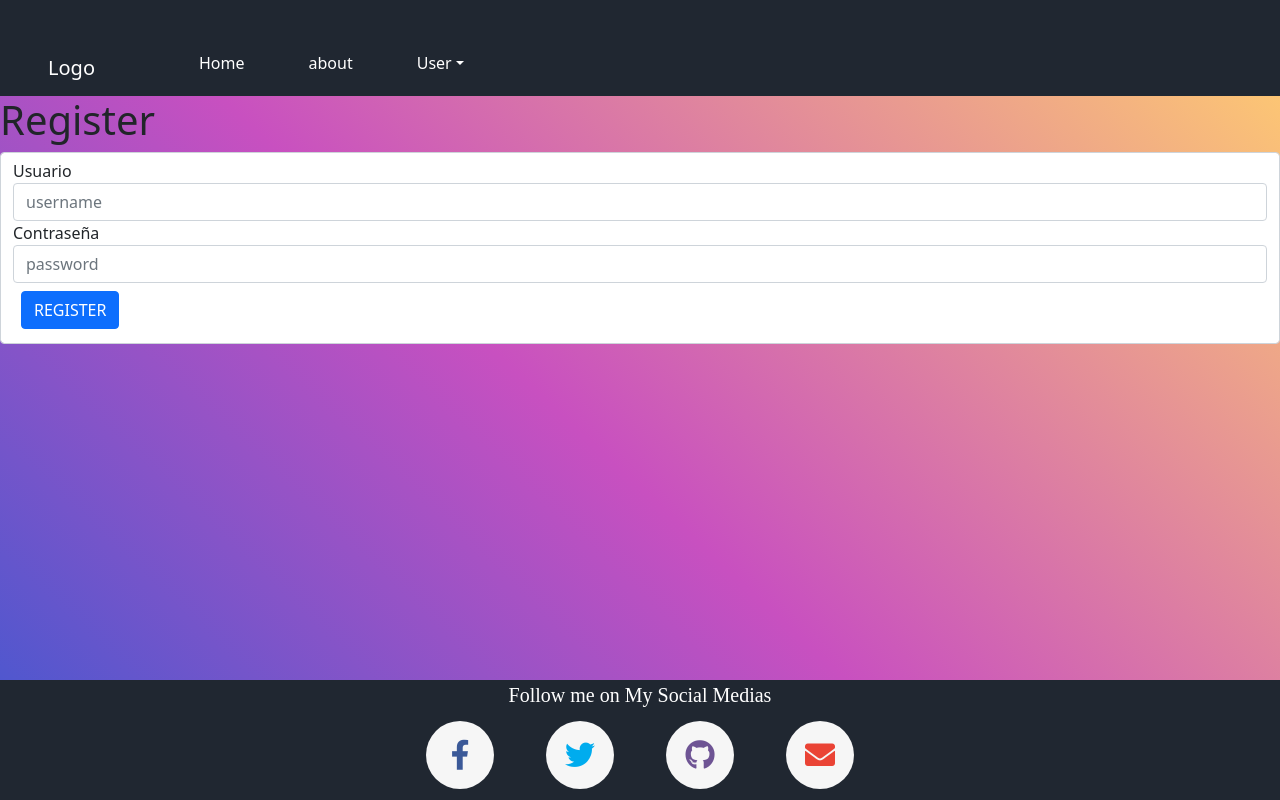
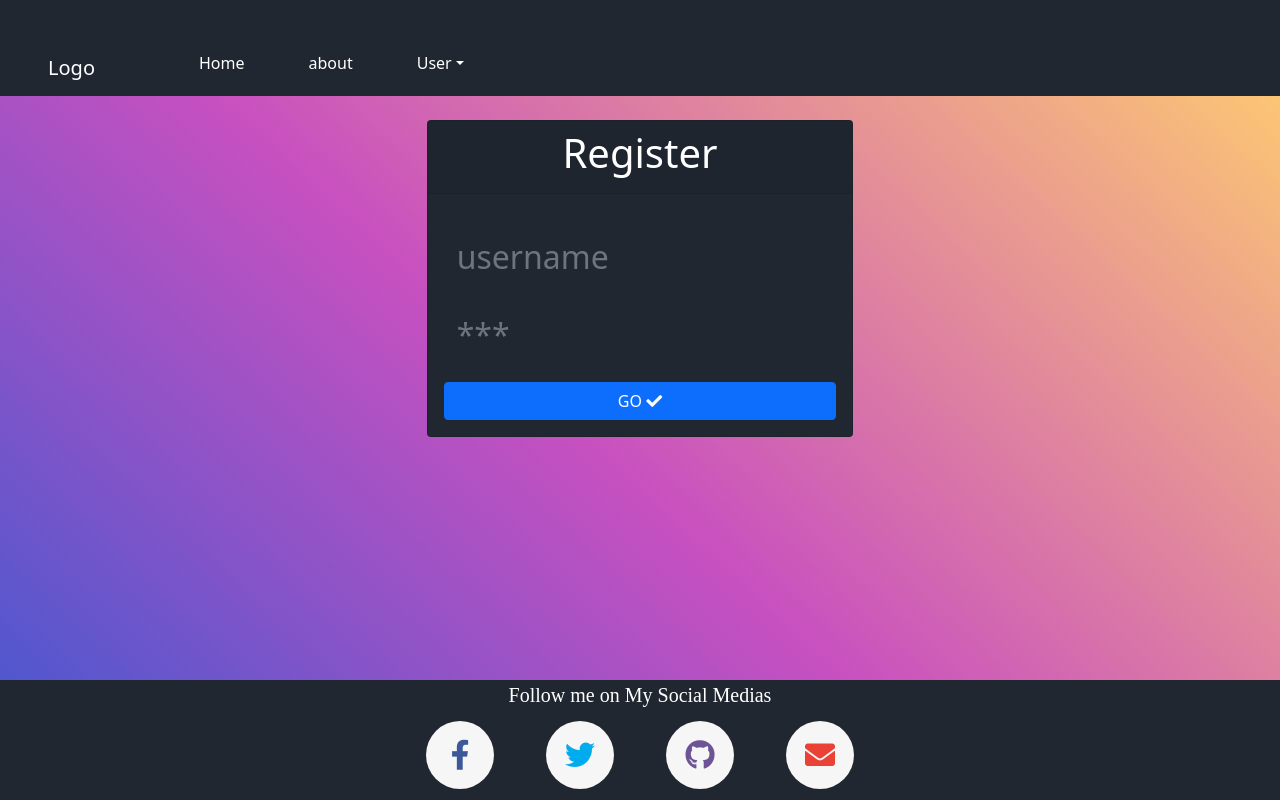
Before and after one commit to AlejoTorres2001/React_TODO_WebApp, a React (Create React App) app: page /register in a window 1280 px wide. Built offline with nearby package versions, Linux system fonts and the light colour scheme.

Commit message:
styled Register page

```diff
--- a/src/components/pages/Register/RegisterPage.js
+++ b/src/components/pages/Register/RegisterPage.js
@@ -1,56 +1,82 @@
-import {React,useState} from 'react'
+import { React, useState } from "react";
 
-import { useHistory } from 'react-router';
-import useAuth from '../../auth/useAuth';
+import { useHistory } from "react-router";
+import useAuth from "../../auth/useAuth";
 export default function RegisterPage() {
-    const auth = useAuth()
+  const auth = useAuth();
   const [newUserName, setnewUserName] = useState("");
   const [newUserPassword, setnewUserPassword] = useState("");
-    const [Failed, setFailed] = useState(false)
+  const [Failed, setFailed] = useState(false);
   const updateNewUserName = (e) => setnewUserName(e.target.value);
   const updateNewUserPassword = (e) => setnewUserPassword(e.target.value);
-    const history = useHistory()
-    var band = false
-    const HandleRegister = async  () =>{
-        var Users = auth.getUsers()
-        Users.forEach(({username}) => {
-            if( username === newUserName){
-                band=true
-
+  const history = useHistory();
+  var band = false;
+  const HandleRegister = async () => {
+    var Users = auth.getUsers();
+    Users.forEach(({ username }) => {
+      if (username === newUserName) {
+        band = true;
       }
-        })
-    if(band){
-        setFailed(true)
+    });
+    if (band) {
+      setFailed(true);
+    } else {
+      auth.setUsers(newUserName, newUserPassword);
+      setnewUserName("");
+      setnewUserPassword("");
+      history.push("/login");
     }
-    else{
-        auth.setUsers(newUserName,newUserPassword)
-        setnewUserName("")
-        setnewUserPassword("")
-        history.push("/login")
-    }
-    }
+  };
 
   return (
-        <div>
-               {Failed && <div class="alert alert-danger" role="alert">
+    <>
+      {Failed && (
+        <div class="alert alert-danger" role="alert">
           This username already exist!
-                        </div>}
-             <h1>Register</h1>
-             <form className="form-control">
-                 <label for="username" className="form-check-label" >Usuario</label>
-                 <input id="username"placeholder="username" className="form-check-input" type="text"
-        className="form-control"
+        </div>
+      )}
+      <div class="col-md-4 mx-auto ">
+        <div class="card mt-4 text-center carta background">
+          <div class="card-header  carta-header">
+            <h1 class="text-white">Register</h1>
+          </div>
+          <div class="card-body">
+            <form>
+              <div class="mt-3">
+                <input
+                  class="input form-control input-background "
+                  type="text"
+                  name="code"
+                  placeholder="username"
                   value={newUserName}
                   onChange={updateNewUserName}
-                 ></input>
-                  <label for="password"  className="form-check-label">Contraseña</label>
-                 <input id="password" placeholder="password" className="form-check-input" type="text"
-        className="form-control"
+                />
+              </div>
+              <div class="mt-3">
+                <input
+                  class="input form-control input-background"
+                  type="password"
+                  name="code"
+                  placeholder="***"
                   value={newUserPassword}
                   onChange={updateNewUserPassword}
-                 ></input>
-                 <button type="button" className="btn btn-primary m-2" onClick={HandleRegister} >REGISTER</button>
+                />
+              </div>
+              <div class="mt-3">
+                <button
+                  class=" btn btn-primary w-100"
+                  type="button"
+                  id="submit"
+                  onClick={HandleRegister}
+                >
+                  <span>GO</span> <i class="fa fa-check"></i>
+                </button>
+              </div>
             </form>
           </div>
-    )
+        </div>
+        <div></div>
+      </div>
+    </>
+  );
 }
```
Lines whose indentation alone changed are shown as unchanged.
